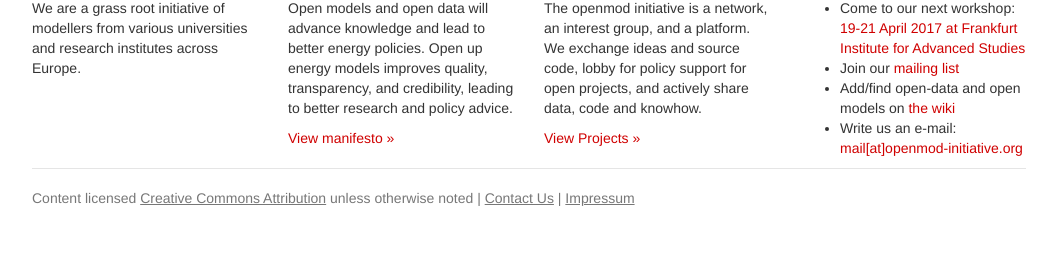
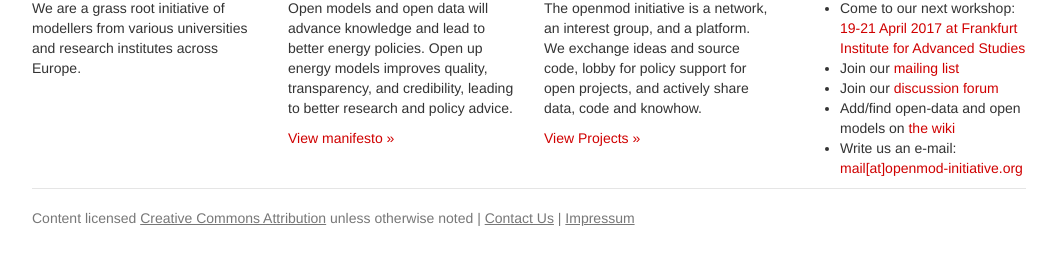
Before and after one commit to openmod-initiative/website, a plain HTML site: page index.html in a window 1280 px wide. Shown: the part 185-450 px from the top of the page, without its empty margins (111-1167 px from the left). Drawn offline with nearby package versions, Linux system fonts and the light colour scheme; files whose address does not match are found by name.

Commit message:
Add discussion forum link to landing page

```diff
--- a/index.html
+++ b/index.html
@@ -55,6 +55,7 @@
      <ul>
        <li>Come to our next workshop: <a href="http://wiki.openmod-initiative.org/wiki/Open_Energy_Modelling_Workshop_-_Frankfurt_2017">19-21 April 2017 at  Frankfurt Institute for Advanced Studies</a></li>
        <li>Join our <a href="https://groups.google.com/forum/#!forum/openmod-initiative">mailing list</a> </li>
+       <li>Join our <a href="https://forum.openmod-initiative.org">discussion forum</a> </li>
        <li>Add/find open-data and open models on <a
   href="http://wiki.openmod-initiative.org/">the wiki</a></li>
       <li>Write us an e-mail: <a href="mailto:mail@openmod-initiative.org">mail[at]openmod-initiative.org</a></li>
```
